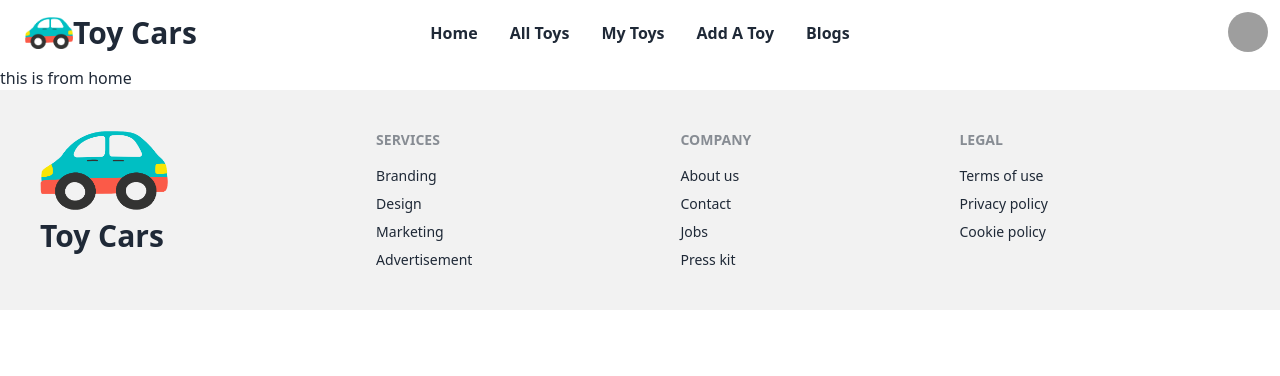
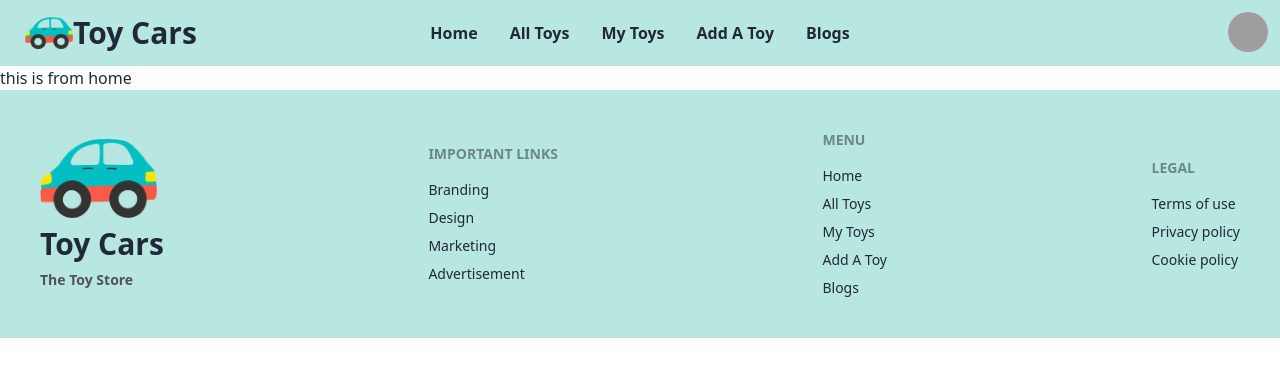
Before and after one commit to soourav8/assignment11, a React (Vite) app: page / in a window 1280 px wide. Shown: the top 376 px of the page. Built offline with nearby package versions, Linux system fonts and the light colour scheme; grey boxes are pictures that could not be loaded.

Commit message:
footer done

```diff
--- a/package.json
+++ b/package.json
@@ -15,6 +15,7 @@
     "match-sorter": "^6.3.1",
     "react": "^18.2.0",
     "react-dom": "^18.2.0",
+    "react-icons": "^4.8.0",
     "react-router-dom": "^6.11.2",
     "sort-by": "^1.2.0"
   },
--- a/src/Pages/Shared/Footer/Footer.jsx
+++ b/src/Pages/Shared/Footer/Footer.jsx
@@ -1,33 +1,49 @@
 import React from 'react';
 import logo from '../../../images/logo.png'
+import { FaFacebookSquare, FaInstagramSquare, FaTwitterSquare } from 'react-icons/fa';
+import { Link } from 'react-router-dom';
 
 const Footer = () => {
     return (
         <div>
-            <footer className="footer p-10 bg-base-200 text-base-content">
-                <div className=' text-xl  font-bold lg:text-3xl lg:font-extrabold'>
-                    <img className='w-[8rem] h-[5rem]' src={logo} alt="" />
-                    <p>Toy Cars</p>
+            <footer className="footer md:p-10 lg:p-10 bg-[#B8E7E1]  flex   flex-col items-center md:flex-row lg:flex-row   lg:justify-between md:justify-between">
+                <div >
+                    <img className='h-[5rem]' src={logo} alt="logo" />
+                    <p className='font-extrabold text-3xl '>Toy Cars</p>
+                    <p className='font-bold text-neutral-600'>The Toy Store</p>
+                </div>
+
+                <div >
+                    <span className="footer-title">Important Links</span>
+
+                    <Link to='' className="link link-hover">Branding</Link>
+
+                    <Link to='' className="link link-hover">Design</Link>
+
+                    <Link to='' className="link link-hover">Marketing</Link>
+
+                    <Link to='' className="link link-hover">Advertisement</Link>
                 </div>
                 <div>
-                    <span className="footer-title">Services</span>
-                    <a className="link link-hover">Branding</a>
-                    <a className="link link-hover">Design</a>
-                    <a className="link link-hover">Marketing</a>
-                    <a className="link link-hover">Advertisement</a>
-                </div>
-                <div>
-                    <span className="footer-title">Company</span>
-                    <a className="link link-hover">About us</a>
-                    <a className="link link-hover">Contact</a>
-                    <a className="link link-hover">Jobs</a>
-                    <a className="link link-hover">Press kit</a>
+                    <span className="footer-title">Menu</span>
+
+                    <Link to='/' className="link link-hover">Home</Link>
+
+                    <Link to='/allToys' className="link link-hover">All Toys</Link>
+
+                    <Link to='/myToys' className="link link-hover">My Toys</Link>
+
+                    <Link to='/addToy' className="link link-hover">Add A Toy</Link>
+                    <Link to='/blogs' className="link link-hover">Blogs</Link>
                 </div>
                 <div>
                     <span className="footer-title">Legal</span>
-                    <a className="link link-hover">Terms of use</a>
-                    <a className="link link-hover">Privacy policy</a>
-                    <a className="link link-hover">Cookie policy</a>
+
+                    <Link to='' className="link link-hover">Terms of use</Link>
+
+                    <Link to='' className="link link-hover">Privacy policy</Link>
+
+                    <Link to='' className="link link-hover">Cookie policy</Link>
                 </div>
             </footer>
         </div>
--- a/src/Pages/Shared/Navbar/Navbar.jsx
+++ b/src/Pages/Shared/Navbar/Navbar.jsx
@@ -8,7 +8,7 @@ import { Link } from 'react-router-dom';
 const Navbar = () => {
     return (
         <div >
-            <div className="navbar bg-base-100">
+            <div className="navbar bg-[#B8E7E1]">
                 <div className="navbar-start">
 
                     <div className="dropdown">
@@ -16,11 +16,11 @@ const Navbar = () => {
                             <svg xmlns="http://www.w3.org/2000/svg" className="h-5 w-5" fill="none" viewBox="0 0 24 24" stroke="currentColor"><path strokeLinecap="round" strokeLinejoin="round" strokeWidth="2" d="M4 6h16M4 12h8m-8 6h16" /></svg>
                         </label>
                         <ul tabIndex={0} className="menu menu-compact dropdown-content mt-3 p-2 shadow bg-base-100 rounded-box w-52">
-                        <li className=''><Link>Home</Link></li>
-                        <li className=''><Link>All Toys</Link></li>
-                        <li className=''><Link>My Toys</Link></li>
-                        <li className=''><Link>Add A Toy</Link></li>
-                        <li className=''><Link>Blogs</Link></li>
+                        <li className=''><Link to="/">Home</Link></li>
+                        <li className=''><Link to="/allToys">All Toys</Link></li>
+                        <li className=''><Link to="/myToys">My Toys</Link></li>
+                        <li className=''><Link to="/addToy">Add A Toy</Link></li>
+                        <li className=''><Link to="/blogs">Blogs</Link></li>
                         </ul>
                     </div>
                     <Link to='/' className="btn btn-ghost normal-case text-xl  font-bold lg:text-3xl lg:font-extrabold">
@@ -28,11 +28,11 @@ const Navbar = () => {
                 </div>
                 <div className="navbar-center hidden lg:flex">
                     <ul className="menu menu-horizontal px-1">
-                        <li className='font-bold'><Link>Home</Link></li>
-                        <li className='font-bold'><Link>All Toys</Link></li>
-                        <li className='font-bold'><Link>My Toys</Link></li>
-                        <li className='font-bold'><Link>Add A Toy</Link></li>
-                        <li className='font-bold'><Link>Blogs</Link></li>
+                        <li className='font-bold'><Link to='/'>Home</Link></li>
+                        <li className='font-bold'><Link to='/allToys'>All Toys</Link></li>
+                        <li className='font-bold'><Link to='/myToys'>My Toys</Link></li>
+                        <li className='font-bold'><Link to='/addToy'>Add A Toy</Link></li>
+                        <li className='font-bold'><Link to='/blogs'>Blogs</Link></li>
 
 
 
@@ -50,12 +50,12 @@ const Navbar = () => {
                         <ul tabIndex={0} className="menu menu-compact dropdown-content mt-3 p-2 shadow bg-base-100 rounded-box w-52">
                             <li>
                                 <a className="justify-between">
-                                    Profile
+
+                            <li><a>Logout</a></li>
 
                                 </a>
                             </li>
-                            <li><a>Settings</a></li>
-                            <li><a>Logout</a></li>
+
                         </ul>
                     </div>
                 </div>
```
Also changed, not shown: src/main.jsx (+22 -0 lines), 1 other file (tests, documents, lock files or other folders).
